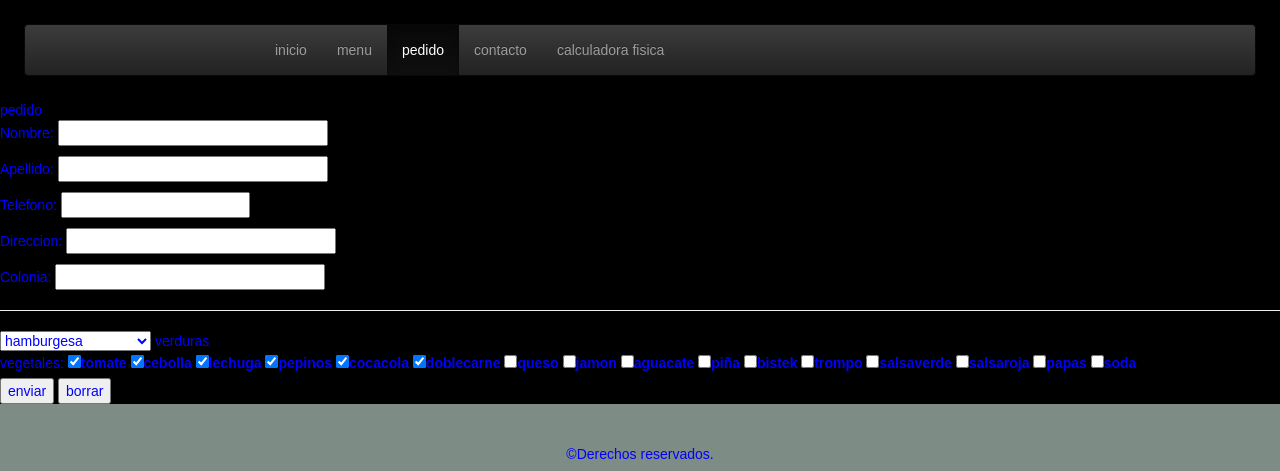
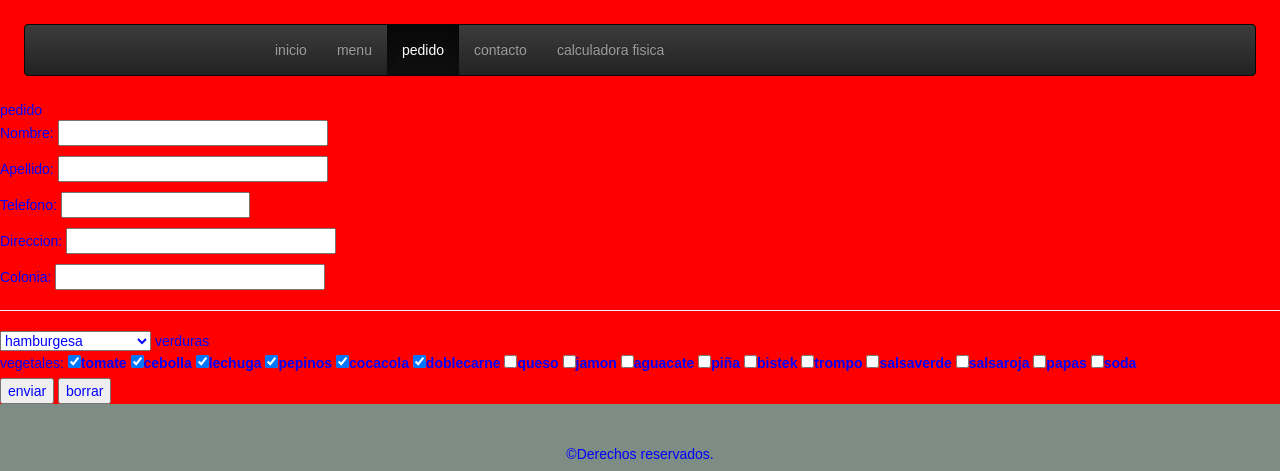
Before and after one commit to NonstopYack/multi-pagina, a plain HTML site: page pedido.html in a window 1280 px wide. Shown: the top 471 px of the page. Drawn offline with nearby package versions, Linux system fonts and the light colour scheme; a web font is replaced by a local one.

Commit message:
Update pedido.html

```diff
--- a/pedido.html
+++ b/pedido.html
@@ -180,7 +180,7 @@ redessociales.forEach(link =>{
 </center>
 <style>
 body{
-background-color: rgb(0, 0, 0);
+background-color: red;
 color:blue;
 font-family: 'Zig', sans-serif;
 
```
